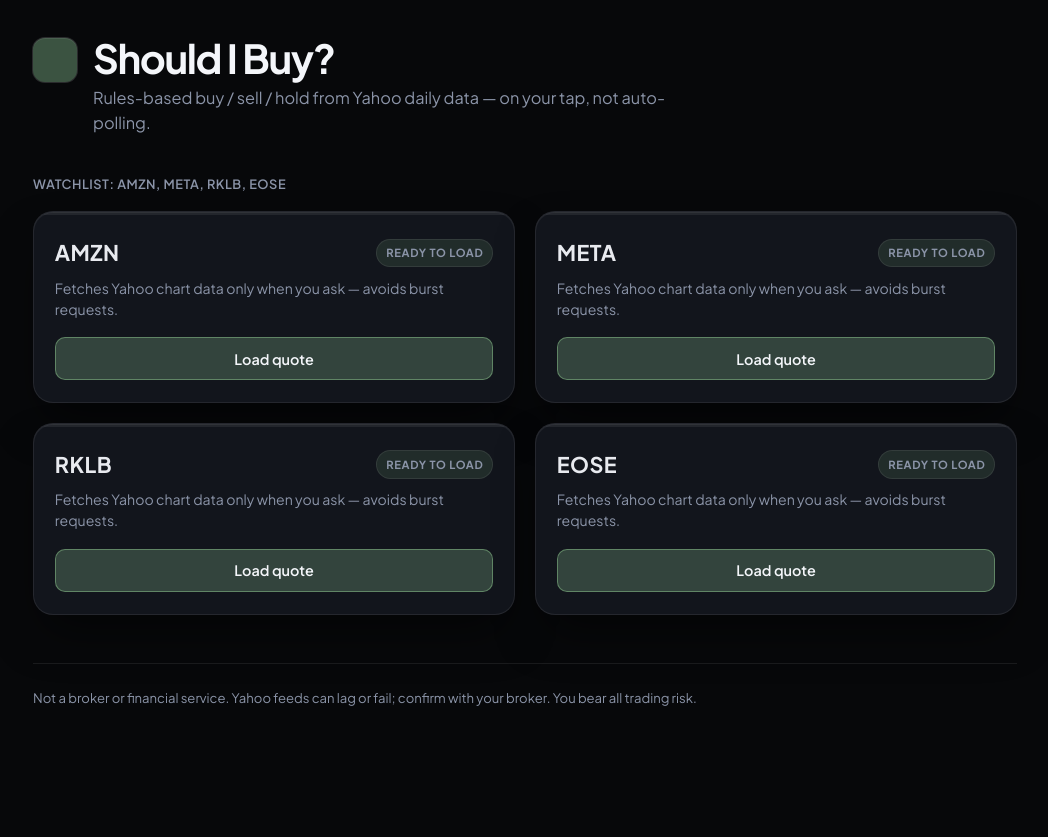
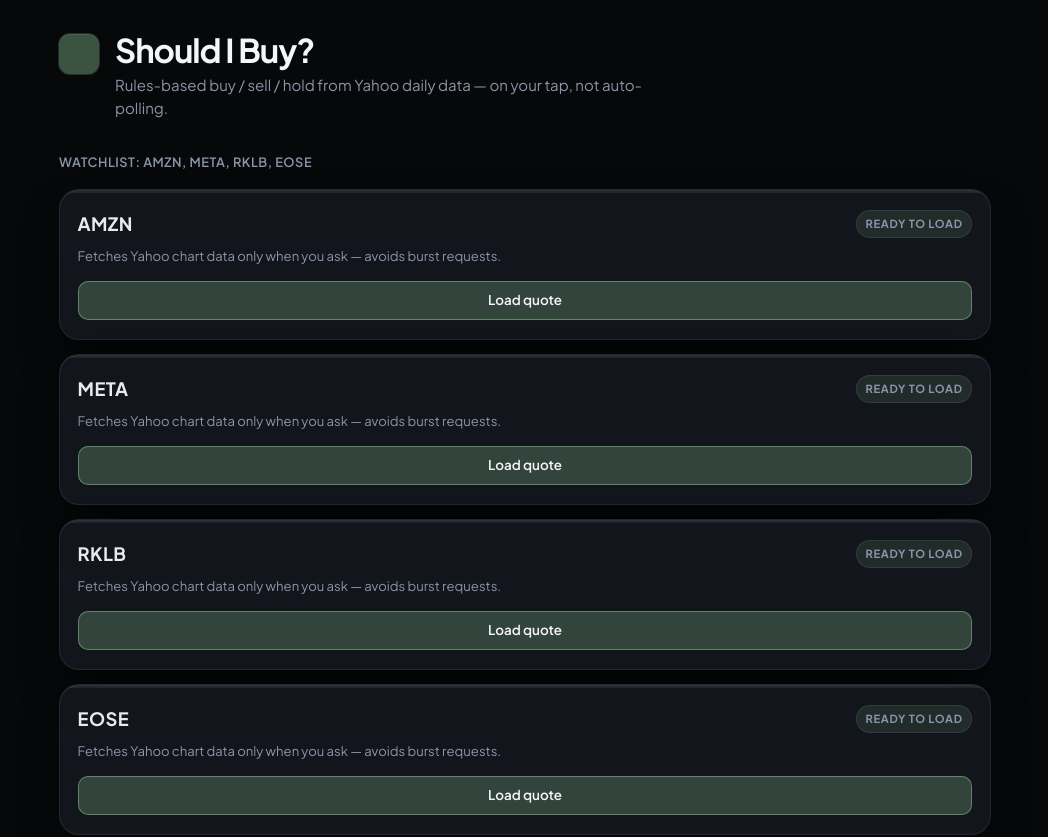
Before and after one commit to jatuporndev/should-i-buy-now, a React (Vite) app: page / in a window 1280 px wide. Shown: the top 837 px of the page, without its empty margins (115-1163 px from the left). Before the commit the page ends 800 px from the top, so only its background shows below. Built offline with nearby package versions, Linux system fonts and the light colour scheme.

Commit message:
feat: update ui

```diff
--- a/src/app/app.css
+++ b/src/app/app.css
@@ -1,13 +1,13 @@
 .app {
-  max-width: 1040px;
+  max-width: 980px;
   margin: 0 auto;
-  padding: clamp(1.25rem, 4vw, 2.25rem) clamp(1rem, 3vw, 1.75rem)
-    clamp(2.5rem, 6vw, 4rem);
+  padding: clamp(1.1rem, 3.5vw, 2rem) clamp(1rem, 3vw, 1.5rem)
+    clamp(2rem, 5vw, 3.25rem);
   text-align: left;
 }
 
 .header {
-  margin-bottom: clamp(1.75rem, 4vw, 2.5rem);
+  margin-bottom: clamp(1.5rem, 3.5vw, 2.1rem);
 }
 
 .header__brand {
@@ -18,10 +18,10 @@
 
 .header__mark {
   flex-shrink: 0;
-  width: 44px;
-  height: 44px;
-  margin-top: 0.15rem;
-  border-radius: 12px;
+  width: 40px;
+  height: 40px;
+  margin-top: 0.12rem;
+  border-radius: 11px;
   background: color-mix(in srgb, var(--accent) 38%, var(--surface));
   box-shadow:
     0 0 0 1px var(--border-strong),
@@ -33,30 +33,30 @@
 }
 
 .title {
-  font-size: clamp(1.85rem, 4.5vw, 2.5rem);
+  font-size: clamp(1.55rem, 3.8vw, 2.05rem);
   font-weight: 700;
-  letter-spacing: -0.035em;
-  margin: 0 0 0.4rem;
-  line-height: 1.1;
+  letter-spacing: -0.032em;
+  margin: 0 0 0.35rem;
+  line-height: 1.12;
 }
 
 .tagline {
   margin: 0;
-  font-size: clamp(0.94rem, 2.2vw, 1.02rem);
+  font-size: clamp(0.86rem, 2vw, 0.94rem);
   line-height: 1.5;
   color: var(--muted);
-  max-width: 36rem;
+  max-width: 34rem;
 }
 
 .footer {
-  margin-top: clamp(2rem, 5vw, 3rem);
-  padding-top: 1.5rem;
+  margin-top: clamp(1.65rem, 4vw, 2.5rem);
+  padding-top: 1.25rem;
   border-top: 1px solid var(--border);
 }
 
 .footer p {
   margin: 0;
-  font-size: 0.82rem;
+  font-size: 0.78rem;
   line-height: 1.55;
   color: var(--muted);
   max-width: 42rem;
--- a/src/features/quote/components/QuoteCard.tsx
+++ b/src/features/quote/components/QuoteCard.tsx
@@ -1,3 +1,4 @@
+import { useId, useState } from 'react'
 import { SignalBreakdownPanel } from '@/features/quote/components/SignalBreakdownPanel'
 import { SignalBadge } from '@/features/quote/components/SignalBadge'
 import type { StockQuote } from '@/features/quote/types'
@@ -10,20 +11,22 @@
 }
 
 export function QuoteCard({ quote, onRefresh }: Props) {
+  const detailsId = useId()
+  const [detailsOpen, setDetailsOpen] = useState(false)
   const changeClass = priceChangeClassFromPercent(quote.changePercent)
 
   return (
     <>
-      <div className="card-top">
-        <div className="card-top__main">
-          <div className="ticker-row">
+      <div className="quote-summary">
+        <div className="quote-summary__primary">
           <span className="symbol">{quote.symbol}</span>
           <SignalBadge signal={quote.signal} />
+          <span className="quote-summary__company" title={quote.name}>
+            {quote.name}
+          </span>
         </div>
-          <h2 className="company">{quote.name}</h2>
-        </div>
-        <div className="price-block">
-          <span className="price">
+        <div className="quote-summary__metrics">
+          <span className="price price--summary">
             {formatMoney(quote.price, quote.currency)}
           </span>
           <span className={`price-change ${changeClass}`}>
@@ -31,8 +34,31 @@
             <span className="muted">1d</span>
           </span>
         </div>
+        <div className="quote-summary__actions">
+          <button
+            type="button"
+            className="btn btn-compact"
+            onClick={onRefresh}
+          >
+            Refresh
+          </button>
+          <button
+            type="button"
+            className="btn btn-compact btn-details-toggle"
+            aria-expanded={detailsOpen}
+            aria-controls={detailsId}
+            onClick={() => setDetailsOpen((v) => !v)}
+          >
+            {detailsOpen ? 'Hide details' : 'Explain signal'}
+          </button>
+        </div>
       </div>
 
+      <div
+        id={detailsId}
+        className="quote-details"
+        hidden={!detailsOpen}
+      >
         <SignalBreakdownPanel
           breakdown={quote.signalBreakdown}
           currency={quote.currency}
@@ -47,14 +73,7 @@
           Model uses MA, RSI, and volume on this series. Yahoo can lag — verify
           price and size at your broker.
         </p>
-
-      <button
-        type="button"
-        className="btn btn-ghost"
-        onClick={onRefresh}
-      >
-        Refresh quote
-      </button>
+      </div>
     </>
   )
 }
--- a/src/features/quote/quote.css
+++ b/src/features/quote/quote.css
@@ -9,10 +9,19 @@
 
 .watchlist {
   display: grid;
-  grid-template-columns: repeat(auto-fill, minmax(min(100%, 320px), 1fr));
-  gap: 1.25rem;
+  grid-template-columns: 1fr;
+  gap: 0.85rem;
   align-items: start;
+  justify-items: stretch;
 }
+
+/* One quote per grid cell, full row width — summary strip uses horizontal space */
+.watchlist .card {
+  width: 100%;
+  max-width: 100%;
+  box-sizing: border-box;
+}
+
 
 .quote-idle {
   display: flex;
@@ -44,13 +53,13 @@
 }
 
 .symbol--idle {
-  font-size: 1.4rem;
+  font-size: 1.2rem;
 }
 
 .quote-idle-hint {
-  font-size: 0.88rem;
+  font-size: 0.82rem;
   line-height: 1.5;
-  margin: 0 0 1.1rem;
+  margin: 0 0 0.95rem;
 }
 
 .quote-loading {
@@ -59,17 +68,17 @@
 
 .quote-loading__label {
   display: block;
-  font-size: 0.92rem;
+  font-size: 0.86rem;
   font-weight: 600;
   color: var(--heading);
-  margin-bottom: 1rem;
+  margin-bottom: 0.85rem;
 }
 
 .quote-loading__bars {
   display: flex;
   gap: 6px;
   align-items: flex-end;
-  height: 40px;
+  height: 34px;
 }
 
 .quote-loading__bars span {
@@ -123,7 +132,7 @@
   background: var(--surface);
   border: 1px solid var(--border);
   border-radius: var(--radius-lg);
-  padding: 1.35rem 1.3rem 1.2rem;
+  padding: 1.1rem 1.1rem 1.05rem;
   box-shadow: var(--shadow-card);
   overflow: hidden;
   transition:
@@ -157,56 +166,94 @@
   background: var(--hold);
 }
 
-.card-top {
+.quote-summary {
   display: flex;
   flex-wrap: wrap;
-  align-items: flex-start;
+  align-items: center;
+  gap: 0.55rem 0.75rem;
   justify-content: space-between;
-  gap: 1rem 1.5rem;
-  margin-bottom: 1.05rem;
+  row-gap: 0.65rem;
 }
 
-.card-top__main {
+.quote-summary__primary {
+  display: flex;
+  align-items: center;
+  gap: 0.45rem 0.55rem;
   min-width: 0;
+  flex: 1 1 10rem;
 }
 
-.ticker-row {
+.quote-summary__company {
+  font-size: 0.78rem;
+  font-weight: 500;
+  color: var(--muted);
+  white-space: nowrap;
+  overflow: hidden;
+  text-overflow: ellipsis;
+  min-width: 2rem;
+}
+
+.quote-summary__metrics {
   display: flex;
+  flex-wrap: wrap;
+  align-items: baseline;
+  gap: 0.45rem 0.65rem;
+  flex-shrink: 0;
+}
+
+.quote-summary__metrics .price-change {
+  margin-top: 0;
+}
+
+.quote-summary__actions {
+  display: flex;
+  flex-wrap: wrap;
   align-items: center;
-  gap: 0.6rem;
-  flex-wrap: wrap;
+  gap: 0.4rem;
+  flex-shrink: 0;
+}
+
+.quote-details {
+  margin-top: 0.85rem;
+  padding-top: 0.85rem;
+  border-top: 1px solid var(--border);
+}
+
+.quote-details[hidden] {
+  display: none !important;
+}
+
+.price--summary {
+  font-size: 1.15rem;
+  letter-spacing: -0.02em;
 }
 
 .symbol {
   font-weight: 700;
-  font-size: 1.35rem;
+  font-size: 1.15rem;
   letter-spacing: 0.02em;
 }
 
 .company {
-  font-size: 0.98rem;
+  font-size: 0.9rem;
   font-weight: 500;
-  margin: 0.4rem 0 0;
-  line-height: 1.35;
+  margin: 0.32rem 0 0;
+  line-height: 1.38;
   color: var(--text);
-}
-
-.price-block {
-  text-align: right;
 }
 
 .price {
   display: block;
-  font-size: 1.6rem;
+  font-size: 1.35rem;
   font-weight: 700;
   font-variant-numeric: tabular-nums;
-  letter-spacing: -0.025em;
+  letter-spacing: -0.022em;
 }
 
 .price-change {
   display: inline-block;
-  margin-top: 0.2rem;
-  font-size: 0.88rem;
+  margin-top: 0.15rem;
+  font-size: 0.8rem;
   font-weight: 600;
   font-variant-numeric: tabular-nums;
 }
@@ -222,9 +269,9 @@
 .signal-badge {
   display: inline-flex;
   align-items: center;
-  padding: 0.32rem 0.78rem;
+  padding: 0.26rem 0.65rem;
   border-radius: 999px;
-  font-size: 0.72rem;
+  font-size: 0.66rem;
   font-weight: 700;
   text-transform: uppercase;
   letter-spacing: 0.07em;
@@ -252,12 +299,12 @@
   border: 1px solid var(--border);
   border-radius: var(--radius-md);
   background: var(--surface-2);
-  padding: 1rem 1.05rem;
-  margin: 0 0 1rem;
+  padding: 0.85rem 0.9rem;
+  margin: 0 0 0.85rem;
 }
 
 .signal-breakdown__title {
-  font-size: 0.72rem;
+  font-size: 0.68rem;
   font-weight: 700;
   text-transform: uppercase;
   letter-spacing: 0.06em;
@@ -266,13 +313,13 @@
 }
 
 .signal-breakdown__lede {
-  font-size: 0.8rem;
+  font-size: 0.75rem;
   line-height: 1.45;
-  margin: 0 0 0.75rem;
+  margin: 0 0 0.65rem;
 }
 
 .signal-breakdown__note {
-  font-size: 0.88rem;
+  font-size: 0.82rem;
   line-height: 1.5;
   margin: 0;
   color: var(--text);
@@ -282,8 +329,8 @@
   margin: 0;
   display: grid;
   grid-template-columns: 1fr 1fr;
-  gap: 0.55rem 1rem;
-  font-size: 0.84rem;
+  gap: 0.45rem 0.85rem;
+  font-size: 0.78rem;
   line-height: 1.4;
 }
 
@@ -291,7 +338,7 @@
   margin: 0;
   font-weight: 600;
   color: var(--heading);
-  font-size: 0.76rem;
+  font-size: 0.71rem;
 }
 
 .signal-breakdown__list dd {
@@ -308,8 +355,8 @@
 }
 
 .signal-rationale {
-  margin: 0 0 0.85rem;
-  padding: 0.85rem 1rem;
+  margin: 0 0 0.75rem;
+  padding: 0.72rem 0.85rem;
   border-radius: var(--radius-sm);
   background: rgba(255, 255, 255, 0.03);
   border: 1px solid var(--border);
@@ -317,24 +364,24 @@
 
 .signal-rationale__label {
   display: block;
-  font-size: 0.68rem;
+  font-size: 0.64rem;
   font-weight: 700;
   text-transform: uppercase;
   letter-spacing: 0.07em;
   color: var(--accent);
-  margin-bottom: 0.35rem;
+  margin-bottom: 0.28rem;
 }
 
 .signal-copy {
-  font-size: 0.9rem;
-  line-height: 1.55;
+  font-size: 0.84rem;
+  line-height: 1.52;
   margin: 0;
 }
 
 .disclaimer {
-  font-size: 0.78rem;
+  font-size: 0.73rem;
   line-height: 1.5;
-  margin: 0 0 0.95rem;
+  margin: 0 0 0.82rem;
 }
 
 .muted {
@@ -350,16 +397,16 @@
 .error p {
   margin: 0 0 1rem;
   color: var(--sell);
-  font-size: 0.92rem;
+  font-size: 0.86rem;
 }
 
 .btn {
   font: inherit;
   cursor: pointer;
   border-radius: var(--radius-sm);
-  padding: 0.58rem 1.1rem;
+  padding: 0.5rem 0.95rem;
   font-weight: 600;
-  font-size: 0.9rem;
+  font-size: 0.84rem;
   border: 1px solid var(--border);
   background: var(--surface-2);
   color: var(--heading);
@@ -394,12 +441,26 @@
   border-color: color-mix(in srgb, var(--accent) 65%, var(--border-strong));
 }
 
-.btn-ghost {
-  width: 100%;
-  margin-top: 0.2rem;
-  background: transparent;
+.btn-compact {
+  padding: 0.36rem 0.65rem;
+  font-size: 0.76rem;
+  width: auto;
 }
 
-.btn-ghost:hover {
-  background: rgba(255, 255, 255, 0.04);
+.btn-details-toggle {
+  background: transparent;
+  border-color: var(--border);
+  color: var(--muted);
+  font-weight: 600;
 }
+
+.btn-details-toggle:hover {
+  background: rgba(255, 255, 255, 0.05);
+  border-color: var(--border-strong);
+  color: var(--heading);
+}
+
+.btn-details-toggle[aria-expanded='true'] {
+  color: var(--accent);
+  border-color: color-mix(in srgb, var(--accent) 40%, var(--border));
+}
```
Lines whose indentation alone changed are shown as unchanged.
